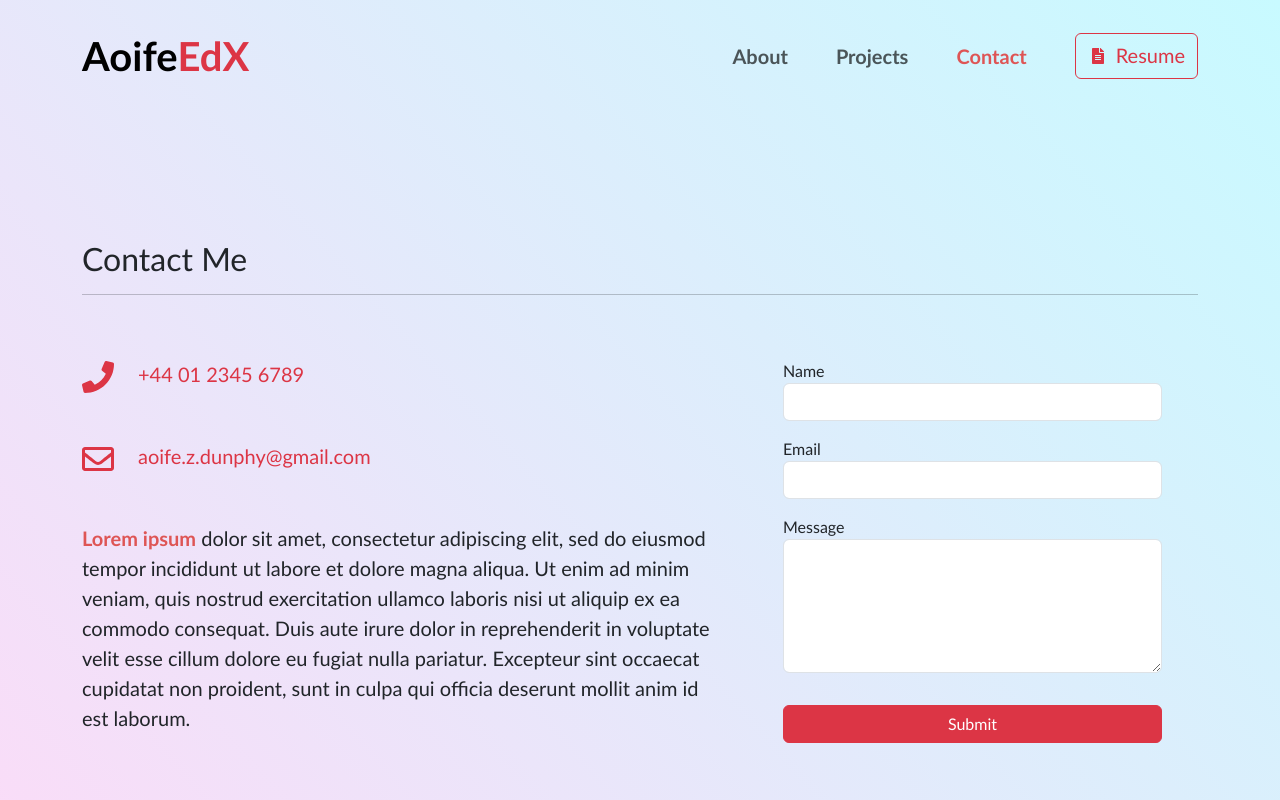
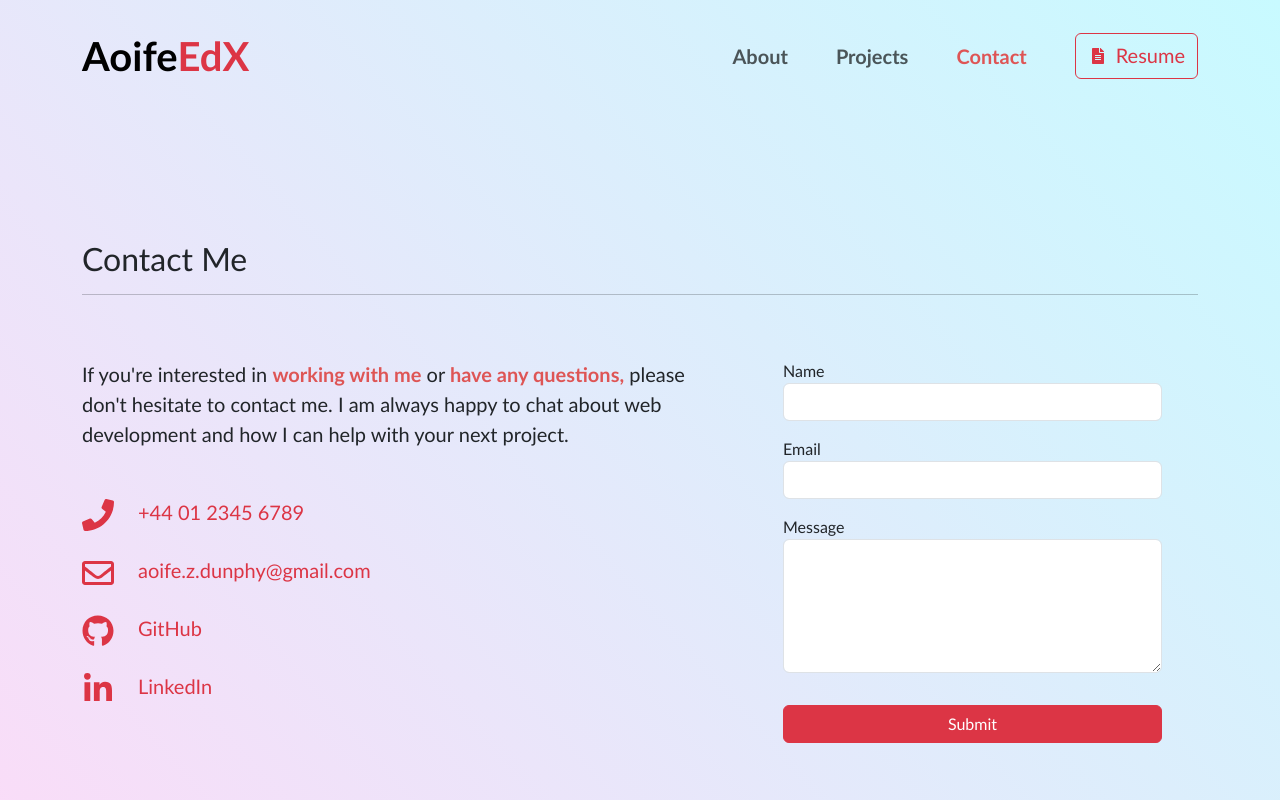
Before and after one commit to AoifeEdX/portfolio-react, a React (Vite) app: page /contact in a window 1280 px wide. Shown: the top 800 px of the page. Built offline with nearby package versions, Linux system fonts and the light colour scheme.

Commit message:
Added body text to Contact page, plus GitHub and LinkedIn

```diff
--- a/src/components/ContactPage.jsx
+++ b/src/components/ContactPage.jsx
@@ -1,6 +1,6 @@
 import React, { useState } from "react";
 import { Button, Container, Row, Col } from 'react-bootstrap'
-import { FaRegEnvelope, FaPhone } from "react-icons/fa";
+import { FaRegEnvelope, FaGithub, FaLinkedinIn, FaPhone } from "react-icons/fa";
 import "../pages/style.css";
 
 function ContactPage() {
@@ -35,8 +35,13 @@ function ContactPage() {
 				<Row>
 					{/* Column for the contact information */}
 					<Col md={7}>
+						{/* Introduction */}
+						<p className="my-5 fs-5">
+							If you're interested in <span>working with me</span> or <span>have any questions,</span> please don't hesitate to contact me. I am always happy to chat about web development and how I can help with your next project.
+						</p>
+						<div className="fs-5">
 							{/* Contact phone */}
-						<p className="my-5 fs-5">
+							<p className="mt-5">
 								<a
 									href="tel:+440123456789"
 									target="_blank"
@@ -49,7 +54,7 @@ function ContactPage() {
 								</a>
 							</p>
 							{/* Contact email */}
-						<p className="my-5 fs-5">
+							<p className="mt-4">
 								<a
 									href="mailto:aoife.z.dunphy@gmail.com"
 									target="_blank"
@@ -61,10 +66,33 @@ function ContactPage() {
 									aoife.z.dunphy@gmail.com
 								</a>
 							</p>
-						{/* Introduction */}
-						<p className="my-5 fs-5">
-							<span>Lorem ipsum</span> dolor sit amet, consectetur adipiscing elit, sed do eiusmod tempor incididunt ut labore et dolore magna aliqua. Ut enim ad minim veniam, quis nostrud exercitation ullamco laboris nisi ut aliquip ex ea commodo consequat. Duis aute irure dolor in reprehenderit in voluptate velit esse cillum dolore eu fugiat nulla pariatur. Excepteur sint occaecat cupidatat non proident, sunt in culpa qui officia deserunt mollit anim id est laborum.
+							{/* GitHub profile */}
+							<p className="mt-4">
+							<a
+								href="https://github.com/AoifeEdX"
+								target="_blank"
+								rel="noopener noreferrer"
+								className="link-danger link-offset-2 link-underline-opacity-0 link-underline-opacity-25-hover"
+							>
+								{/* GitHub icon */}
+								<FaGithub className='fs-2 me-2 text-danger me-4' />
+								GitHub
+							</a>
 						</p>
+						{/* LinkedIn profile */}
+						<p className="mt-4">
+							<a
+								href="https://www.linkedin.com/in/aoifenidhonnacha/"
+								target="_blank"
+								rel="noopener noreferrer"
+								className="link-danger link-offset-2 link-underline-opacity-0 link-underline-opacity-25-hover"
+							>
+								{/* LinkedIn icon */}
+								<FaLinkedinIn className='fs-2 me-2 text-danger me-4' />
+								LinkedIn
+							</a>
+						</p>
+						</div>
 					</Col>
 					{/* Column for the contact form */}
 					<Col md={5} className="p-5">
```
Lines whose indentation alone changed are shown as unchanged.
